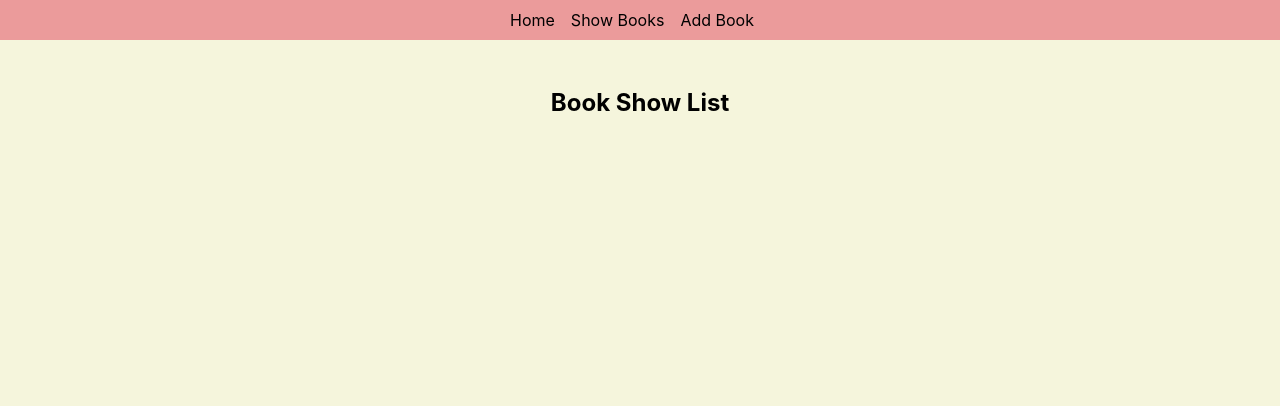
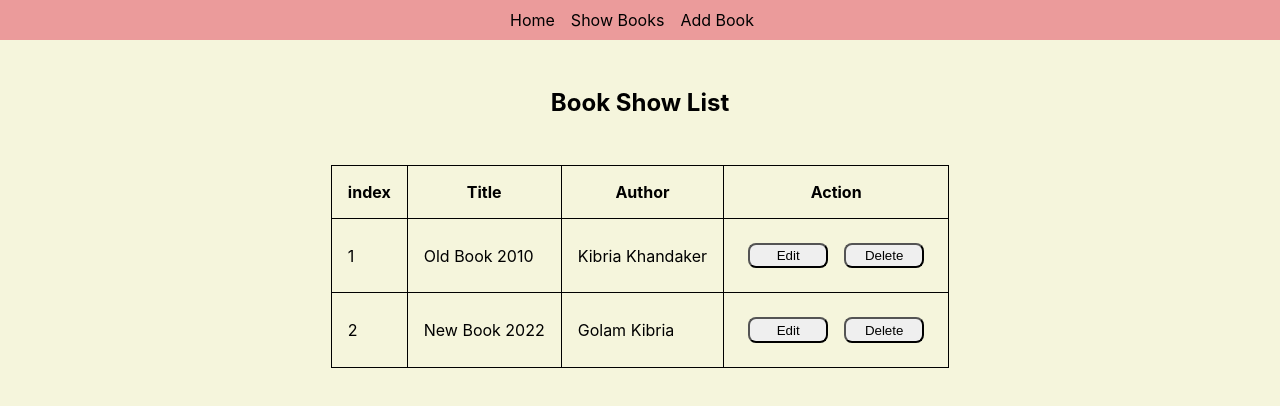
Before and after one commit to kibria-khandaker/React-redux-Add-Listed-items, a React (Create React App) app: page /show-books in a window 1280 px wide. Shown: the top 406 px of the page. Built offline with nearby package versions, Linux system fonts and the light colour scheme.

Commit message:
Create Listed Show  option

```diff
--- a/src/fetaures/books/BooksView.jsx
+++ b/src/fetaures/books/BooksView.jsx
@@ -1,11 +1,55 @@
 import React from 'react';
+import { useDispatch, useSelector } from 'react-redux';
+import { Link } from 'react-router-dom';
+import { deleteBook } from './BooksSlice';
 
 const BooksView = () => {
+    const books = useSelector((state)=> state.booksReducer.books);
+    // console.log(books);
+    const dispatch = useDispatch();
+    const handleDeleteBook=(id)=>{
+        dispatch(deleteBook(id))
+    };
+
     return (
         <div>
             <h2> Book Show List </h2>
+
+            <table>
+                <thead>
+                <tr>
+                    {/* <th>ID</th> */}
+                    <th>index</th>
+                    <th>Title</th>
+                    <th>Author</th>
+                    <th>Action</th>
+                </tr>
+                </thead>
+                <tbody>
+                    {books && books.map((book, index)=>{
+                        const {id, title,author}=book;
+                        // console.log(book);
+                        return <tr key={id} >
+                            {/* <td>{id}</td> */}
+                            <td>{index+1}</td>
+                            <td>{title}</td>
+                            <td>{author}</td>
+                            <td>
+                                <Link to="/edit-book" state={{id,title,author}}>
+                                    <button>Edit</button>
+                                </Link>
+                                <button onClick={()=>{handleDeleteBook(id)}}>Delete</button>
+                            </td>
+                        </tr>
+                    })}
+                </tbody>
+            </table>
+
         </div>
     );
 };
 
 export default BooksView;
+
+// https://www.youtube.com/watch?v=No1FYwxK6Es&list=PLgH5QX0i9K3pe7Z7ATcyLdUW3grE4Vfld&index=18
+// 21.26 time
```
